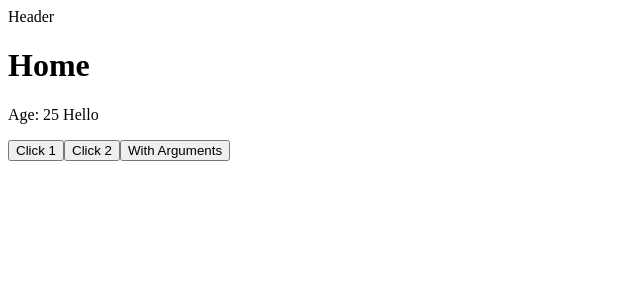
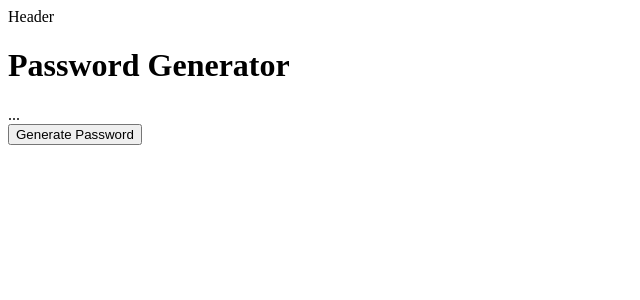
Before and after one commit to mern-trainer/Ramnas-Batch, a React (Vite) app in the folder app/: page / in a window 1280 px wide. Shown: the top 300 px of the page, without its empty margins (0-640 px from the left). Built offline with nearby package versions, Linux system fonts and the light colour scheme.

Commit message:
password generator

```diff
--- a/app/src/App.jsx
+++ b/app/src/App.jsx
@@ -1,10 +1,12 @@
 import { Fragment } from "react"
 import LandingPage from "./Pages/LandingPage"
 import Header from "./Components/Header"
+import PasswordGenerator from "./Pages/PasswordGenerator"
 
 export const App = () => {
    return <Fragment>
       <Header />
-      <LandingPage />
+      {/* <LandingPage /> */}
+      <PasswordGenerator />
    </Fragment>
 }
--- /dev/null
+++ b/app/src/Pages/PasswordGenerator.jsx
@@ -0,0 +1,24 @@
+const PasswordGenerator = () => {
+
+    const handlePasswordGenerator = () => {
+        const characters = "ABCDEFGHIJKLMNOPQRSTUVWXYZabcdefghijklmnopqrstuvwxyz0123456789!@#$%^&*()_+-=[]{}|;:,.<>?"
+        let i = 0
+        let password = ""
+        while (i < 16) {
+            const randomIndex = Math.floor(Math.random() * characters.length)
+            const randomCharacter = characters[randomIndex]
+            password += randomCharacter
+            i++
+        }
+        const pass = document.getElementById("password")
+        pass.innerHTML = password
+    }
+
+    return <div>
+        <h1>Password Generator</h1>
+        <div id="password">...</div>
+        <button onClick={handlePasswordGenerator}>Generate Password</button>
+    </div>
+}
+
+export default PasswordGenerator
```
